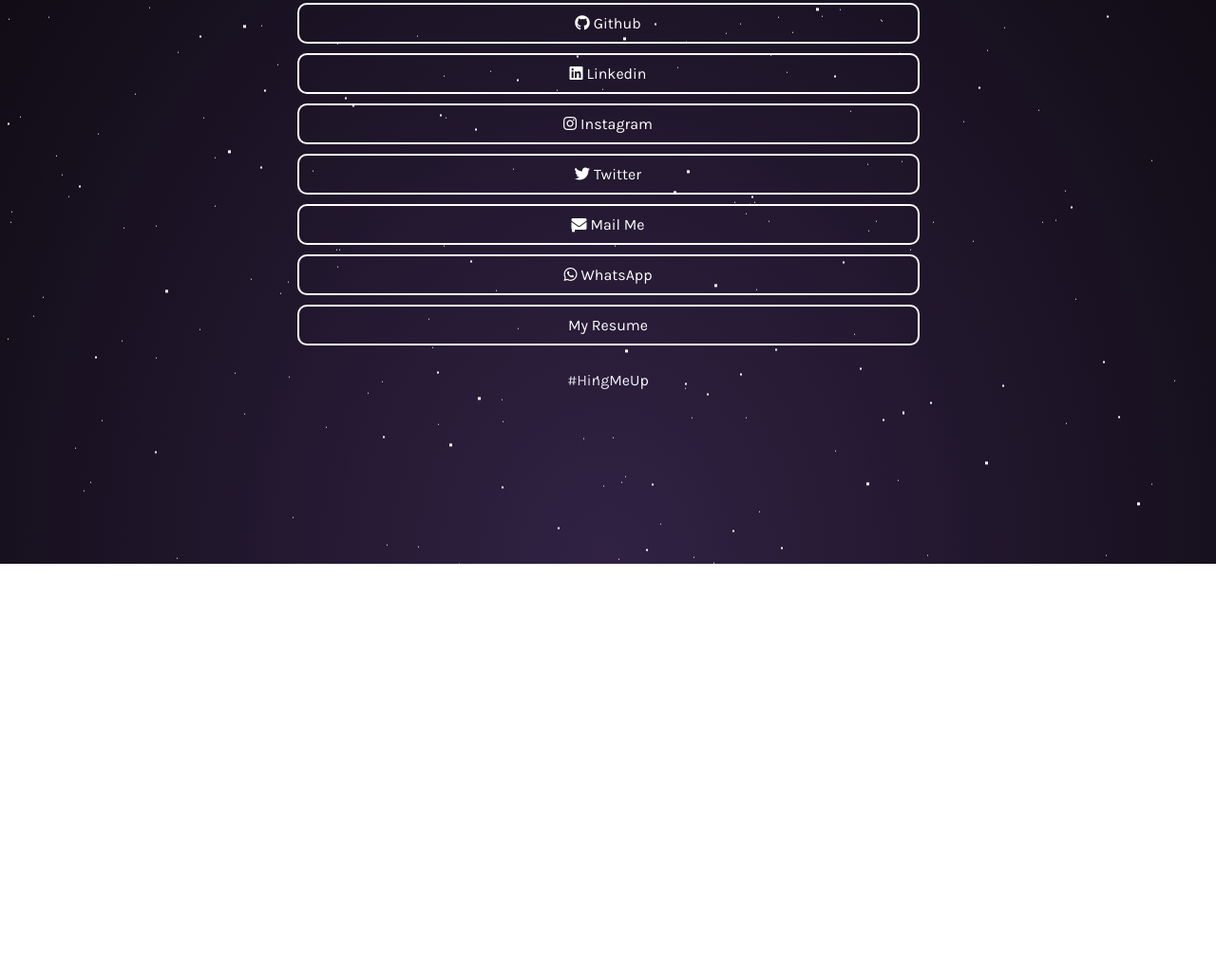
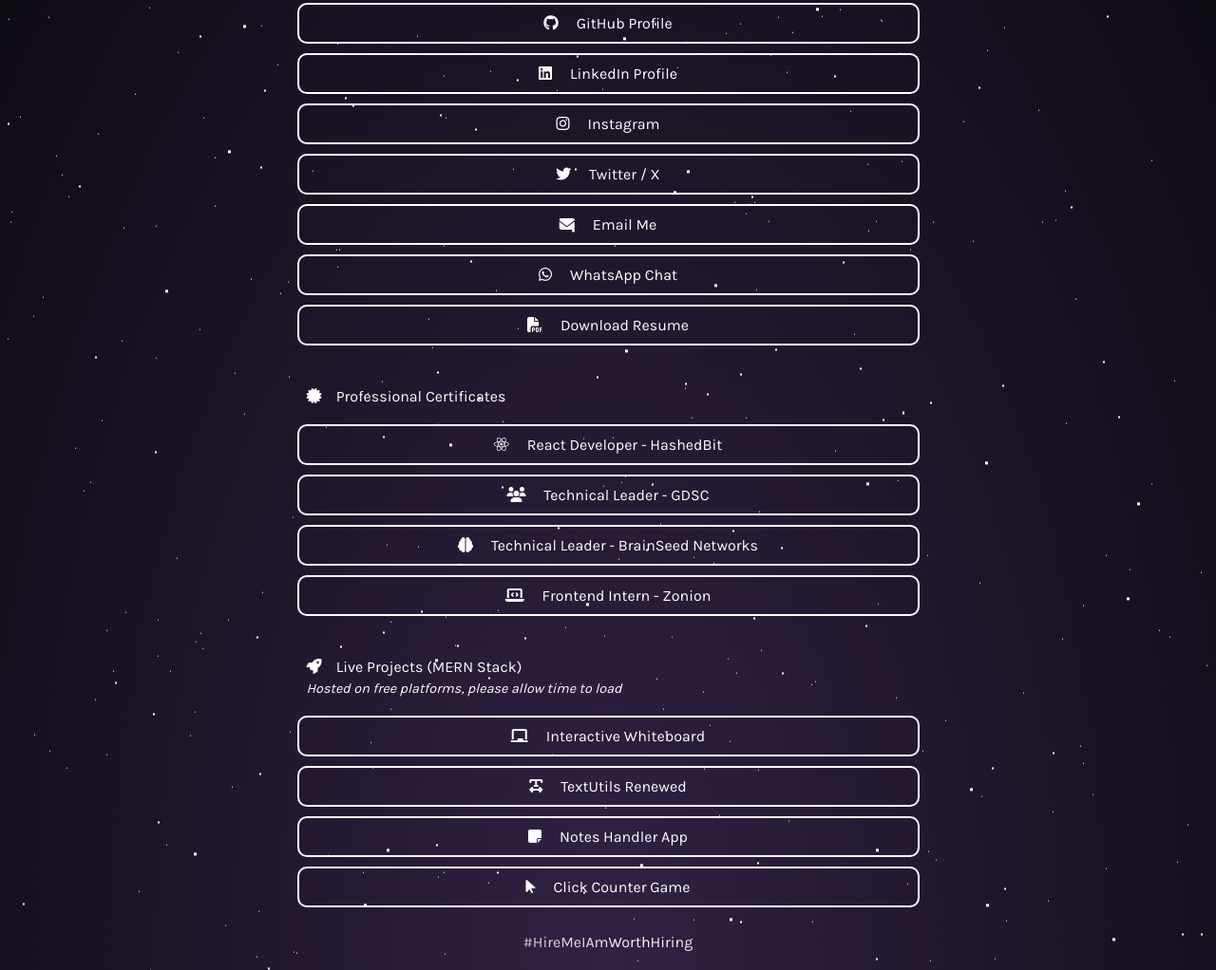
Before and after one commit to dev-chouhan/LinkTr-ee, a plain HTML site: page index.html in a window 1280 px wide. Shown: the part 206-1228 px from the top of the page at 95% size. Before the commit the page ends 800 px from the top, so only its background shows below. Drawn offline with Linux system fonts and the light colour scheme.

Commit message:
added live project and certificates links

```diff
--- a/index.html
+++ b/index.html
@@ -1,74 +1,142 @@
 <!DOCTYPE html>
 <html lang="en">
+
 <head>
   <meta charset="UTF-8">
   <meta name="viewport" content="width=device-width, initial-scale=1.0">
-    <title>Dev Chouhan | Linktree</title>
-    <!-- Favicon -->
+  <title>Dev Chouhan | Professional Portfolio</title>
   <link rel="icon" href="./traImage.png" type="image/x-icon" />
-    <!-- Font Awesome icons -->
-    <link rel="stylesheet" href="https://use.fontawesome.com/releases/v5.8.1/css/all.css">
-    <!-- Core theme CSS -->
+
+  <!-- Google Fonts -->
+  <link
+    href="https://fonts.googleapis.com/css2?family=Inter:wght@300;400;500;600;700&family=JetBrains+Mono:wght@400;500;600&family=Poppins:wght@300;400;500;600;700&display=swap"
+    rel="stylesheet">
+
+  <!-- Font Awesome Icons -->
+  <link rel="stylesheet" href="https://cdnjs.cloudflare.com/ajax/libs/font-awesome/6.4.0/css/all.min.css">
+
   <link rel="stylesheet" href="style.css">
 </head>
 
 <body>
-    <!-- Parallax Pixel Background Animation -->
+  <!-- Enhanced Parallax Pixel Background Animation -->
   <section class="animated-background">
     <div id="stars1"></div>
     <div id="stars2"></div>
     <div id="stars3"></div>
   </section>
-    <!-- End of Parallax Pixel Background Animation -->
 
+  <!-- Enhanced Profile Picture -->
   <a id="profilePicture" href="#popup">
-      <img src="./img0.jpg" alt="Profile Picture">
+    <img src="./img0.jpg" alt="Dev Chouhan - Full Stack Developer">
   </a>
 
+  <!-- Enhanced Popup Modal -->
   <div class="overlay" id="popup">
     <div class="popup">
       <div class="popup-photo">
         <a href="./img0.jpg" target="_blank">
-            <img src="./img0.jpg" alt="Profile Picture">
+          <img src="./img0.jpg" alt="Dev Chouhan Profile">
         </a>
       </div>
       <div class="popup-quote">
-          But... the sensation that I've lost something lingers for a longtime after I wake up.
+        Everyone’s like “follow your passion” and I’m like yeah sure whatever...
+        But also if you’re paying >8 LPA, I will literally pretend it’s my passion.
+        Please... I’m free. Emotionally and professionally 😭💼💸
       </div>
-        <a class="popup-close" onclick="history.back()" style="border: 1px solid black;">&times;</a>
+      <a class="popup-close" onclick="history.back()">&times;</a>
     </div>
   </div>
 
+  <!-- Enhanced Username -->
   <div id="userName">
     @devChouhan
   </div>
 
+  <!-- Enhanced Links with Appropriate Icons -->
   <div id="links">
     <a class="link" href="https://github.com/dev-chouhan/" target="_blank">
-        <i class="fab fa-github">&nbsp;</i>Github
+      <i class="fab fa-github"style="margin-right: 2.4%"></i>  GitHub Profile
     </a>
+
     <a class="link" href="https://www.linkedin.com/in/dev-chouhan" target="_blank">
-        <i class="fab fa-linkedin">&nbsp;</i>Linkedin
+      <i class="fab fa-linkedin"style="margin-right: 2.4%"></i>  LinkedIn Profile
     </a>
+
     <a class="link" href="https://www.instagram.com/botdevsayshello" target="_blank">
-        <i class="fab fa-instagram">&nbsp;</i>Instagram
+      <i class="fab fa-instagram"style="margin-right: 2.4%"></i>  Instagram
     </a>
+
     <a class="link" href="https://x.com/DevChouhan2446" target="_blank">
-        <i class="fab fa-twitter">&nbsp;</i>Twitter
+      <i class="fab fa-twitter"style="margin-right: 2.4%"></i>  Twitter / X
     </a>
+
     <a class="link" href="mailto:devchouhan24git@email.com" target="_blank">
-        <i class="fas fa-envelope">&nbsp;</i>Mail Me
+      <i class="fas fa-envelope"style="margin-right: 2.4%"></i>  Email Me
     </a>
+
     <a class="link" href="https://wa.me/+918989523880" target="_blank">
-        <i class="fab fa-whatsapp">&nbsp;</i>WhatsApp
+      <i class="fab fa-whatsapp"style="margin-right: 2.4%"></i>  WhatsApp Chat
     </a>
-      <a class="link" href="https://drive.google.com/file/d/1uPxbQlp0SixSr3-t5udqc0WsyvoGJXo4/view?usp=sharing" target="_blank">
-        My Resume
+
+    <a class="link" href="https://drive.google.com/file/d/1uPxbQlp0SixSr3-t5udqc0WsyvoGJXo4/view?usp=sharing"
+      target="_blank">
+      <i class="fas fa-file-pdf"style="margin-right: 2.4%"></i>  Download Resume
+    </a>
+
+    <!-- Certificates Section -->
+    <a class="link" target="_blank" style="border: none; text-align: left; margin-top: 5%;">
+      <i class="fas fa-certificate"style="margin-right: 2.4%"></i>Professional Certificates
+    </a>
+
+    <a class="link" href="https://drive.google.com/file/d/1mRshQfEIwXXP-R7Nfn4foiLDBjg5HI0t/view?usp=drivesdk"
+      target="_blank">
+      <i class="fab fa-react"style="margin-right: 2.4%"></i>  React Developer - HashedBit
+    </a>
+
+    <a class="link"
+      href="https://www.linkedin.com/posts/devchouhan_activity-7099824702998614016-ifBx?utm_source=share&utm_medium=member_android&rcm=ACoAADhVwg4BwE0zLmPfQdETZoBAgrPB-nP03c0"
+      target="_blank">
+      <i class="fas fa-users"style="margin-right: 2.4%"></i>  Technical Leader - GDSC
+    </a>
+
+    <a class="link"
+      href="https://www.linkedin.com/posts/devchouhan_joining-brainseed-network-community-from-activity-6994306108957814784-bLTo?utm_source=share&utm_medium=member_android&rcm=ACoAADhVwg4BwE0zLmPfQdETZoBAgrPB-nP03c0"
+      target="_blank">
+      <i class="fas fa-brain"style="margin-right: 2.4%"></i>  Technical Leader - BrainSeed Networks
+    </a>
+
+    <a class="link" href="https://drive.google.com/file/d/1mc7_4Na20sYI5wxpuT9twM_yofdu0y8k/view" target="_blank">
+      <i class="fas fa-laptop-code"style="margin-right: 2.4%"></i>  Frontend Intern - Zonion
+    </a>
+
+    <!-- Projects Section -->
+    <a class="link" target="_blank" style="border: none; text-align: left; margin-top: 5%;">
+      <i class="fas fa-rocket"style="margin-right: 2.4%"></i>Live Projects (MERN Stack)
+      <div style="font-weight: 300; font-style: italic; font-size: 0.9rem; margin-top: 5px;">
+        Hosted on free platforms, please allow time to load
+      </div>
+    </a>
+
+    <a class="link" href="https://whiteboard-67a8.onrender.com/" target="_blank">
+      <i class="fas fa-chalkboard"style="margin-right: 2.4%"></i>  Interactive Whiteboard
+    </a>
+
+    <a class="link" href="https://textutils-dev.netlify.app/" target="_blank">
+      <i class="fas fa-text-width"style="margin-right: 2.4%"></i>  TextUtils Renewed
+    </a>
+
+    <a class="link" href="https://notes-application-7he3.onrender.com/" target="_blank">
+      <i class="fas fa-sticky-note"style="margin-right: 2.4%"></i>  Notes Handler App
+    </a>
+
+    <a class="link" href="https://click-counter-game-cyan.vercel.app/" target="_blank">
+      <i class="fas fa-mouse-pointer"style="margin-right: 2.4%"></i>  Click Counter Game
     </a>
   </div>
 
+  <!-- Enhanced Hashtag -->
   <div id="hashtag">
-      #HingMeUp
+    #HireMeIAmWorthHiring
   </div>
 </body>
-</html>
--- a/style.css
+++ b/style.css
@@ -156,7 +156,7 @@ body {
 
 .popup {
     position: relative;
-    top: -43%;
+    top: -25vh;
     /* right: -100vh; */
     display: flex;
     flex-direction: column;
@@ -200,7 +200,7 @@ body {
 
 .overlay:target .popup {
     transform: scale(1);
-    top: 0;
+    /* top: 0; */
     /* right: 0; */
     /* transform: rotate(0); */
 }
```
Lines whose indentation alone changed are shown as unchanged.
